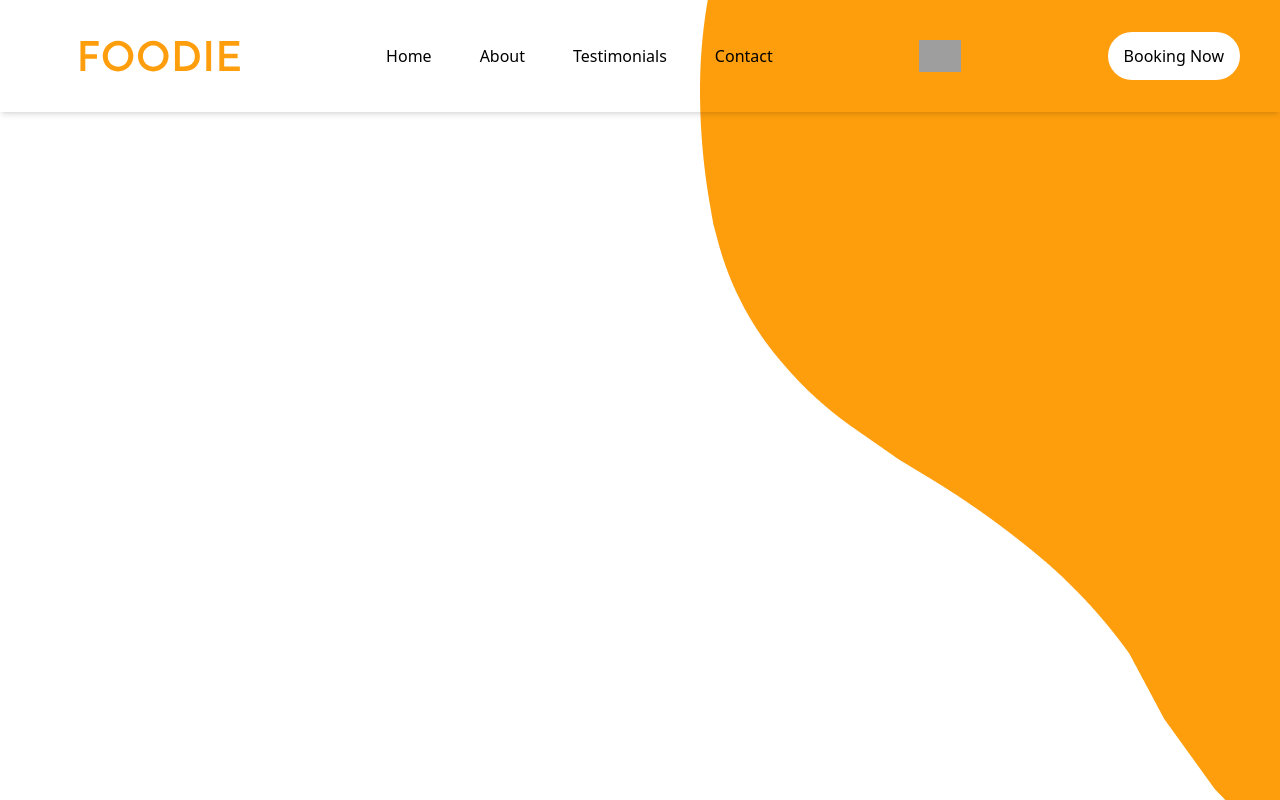
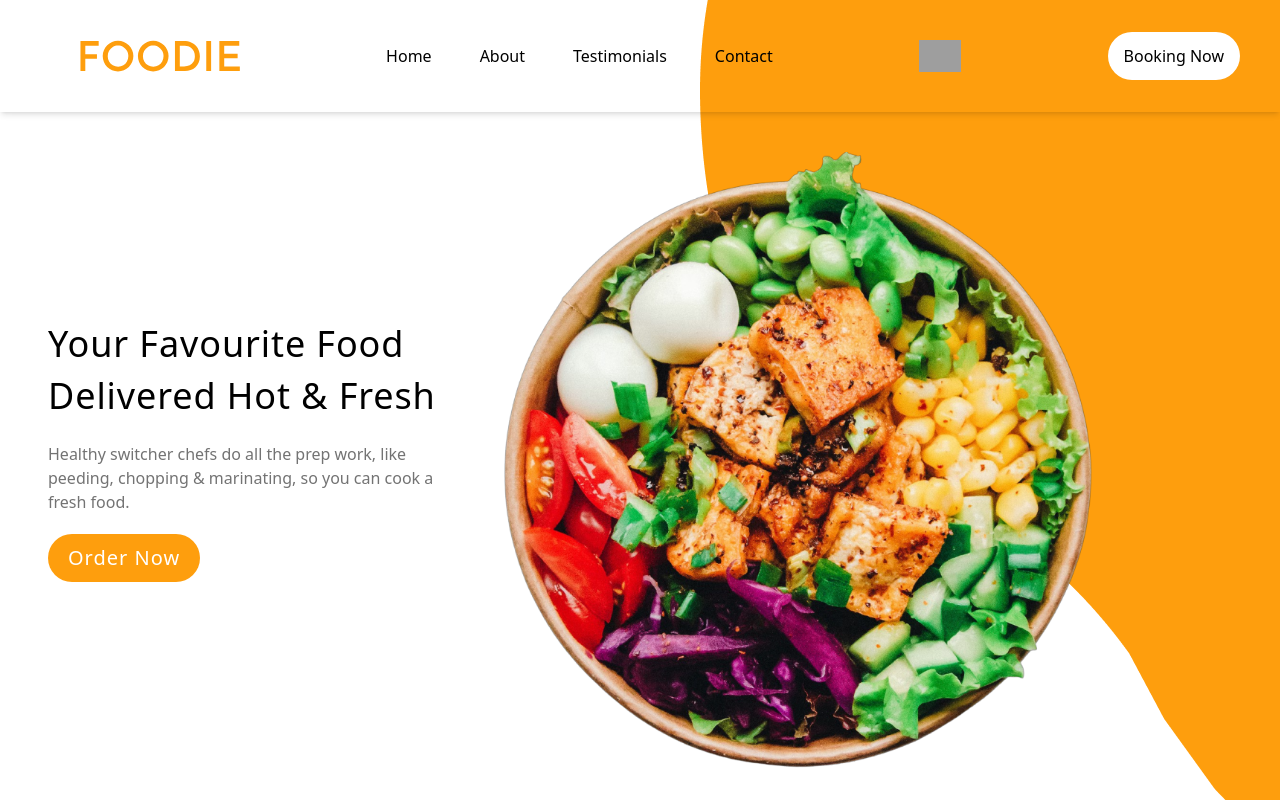
Before and after one commit to dbpthk/foodie, a React (Vite) app: page / in a window 1280 px wide. Built offline with nearby package versions, Linux system fonts and the light colour scheme; grey boxes are pictures that could not be loaded; the HTML template or start-up script is replaced by a standard one.

Commit message:
home page complete

```diff
--- a/src/App.jsx
+++ b/src/App.jsx
@@ -12,15 +12,15 @@ import Cart from "./page/Cart.jsx";
 function App() {
   return (
     <>
-      <div className="relative z-0 h-screen overflow-hidden">
+      <div className="relative h-screen overflow-hidden">
         <img
-          className="absolute -top-30 -right-70 object-cover"
+          className="absolute -z-10  -top-30 -right-70 object-cover"
           src={assets.home_banner_background}
           alt="background"
         />
         <Navbar />
         <Routes>
-          <Route path="/home" element={<Home />} />
+          <Route path="/" element={<Home />} />
           <Route path="/about" element={<About />} />
           <Route path="/testimonials" element={<Testimonials />} />
           <Route path="/contact" element={<Contact />} />
--- a/src/assets/assets.js
+++ b/src/assets/assets.js
@@ -9,6 +9,7 @@ import pick_meals_image from "./pick-meals-image.png";
 import cart from "./cart.png";
 import mobile_menu from "./mobile-menu.png";
 import close_icon from "./close-icon.png";
+import home_banner_image from "./home-banner-image.png";
 
 export const assets = {
   about_background_image,
@@ -16,6 +17,7 @@ export const assets = {
   choose_image,
   delivery_image,
   home_banner_background,
+  home_banner_image,
   logo,
   avtar,
   pick_meals_image,
--- /dev/null
+++ b/src/componets/Heading.jsx
@@ -0,0 +1,15 @@
+const Heading = ({ heading, text, buttonT }) => {
+  return (
+    <div className="mb-8">
+      <h1 className="text-3xl md:text-4xl  font-sans font-medium tracking-wide leading-10 md:leading-13">
+        {heading}
+      </h1>
+      <p className="pt-3 text-neutral-500 mt-2">{text}</p>
+      <button className="mt-5 px-5 h-12 bg-[#FE9E0D] rounded-full text-white md:text-xl hover:text-[#FE9E0D] tracking-wider hover:bg-white hover:border-2 hover:border-[#FE9E0D] cursor-pointer">
+        {buttonT}
+      </button>
+    </div>
+  );
+};
+
+export default Heading;
--- a/src/page/Home.jsx
+++ b/src/page/Home.jsx
@@ -1,7 +1,30 @@
 import React from "react";
+import { assets } from "../assets/assets";
+import Heading from "./../componets/Heading.jsx";
 
 const Home = () => {
-  return <div>Home</div>;
+  return (
+    <div className="w-[90vw]">
+      <div className="flex flex-col gap-10 md:flex-row mt-10 items-center justify-around px-12">
+        <div className="w-[400px] md:w-[600px] h-auto">
+          <Heading
+            heading="Your Favourite Food Delivered Hot & Fresh"
+            text="Healthy switcher chefs do all the prep work, like
+peeding, chopping & marinating, so you can cook
+a fresh food."
+            buttonT="Order Now"
+          />
+        </div>
+        <div className="min-w-[400px] md:w-[700px] lg:w-[900px]">
+          <img
+            className="w-[400px] md:w-[700px]"
+            src={assets.home_banner_image}
+            alt=""
+          />
+        </div>
+      </div>
+    </div>
+  );
 };
 
 export default Home;
```
